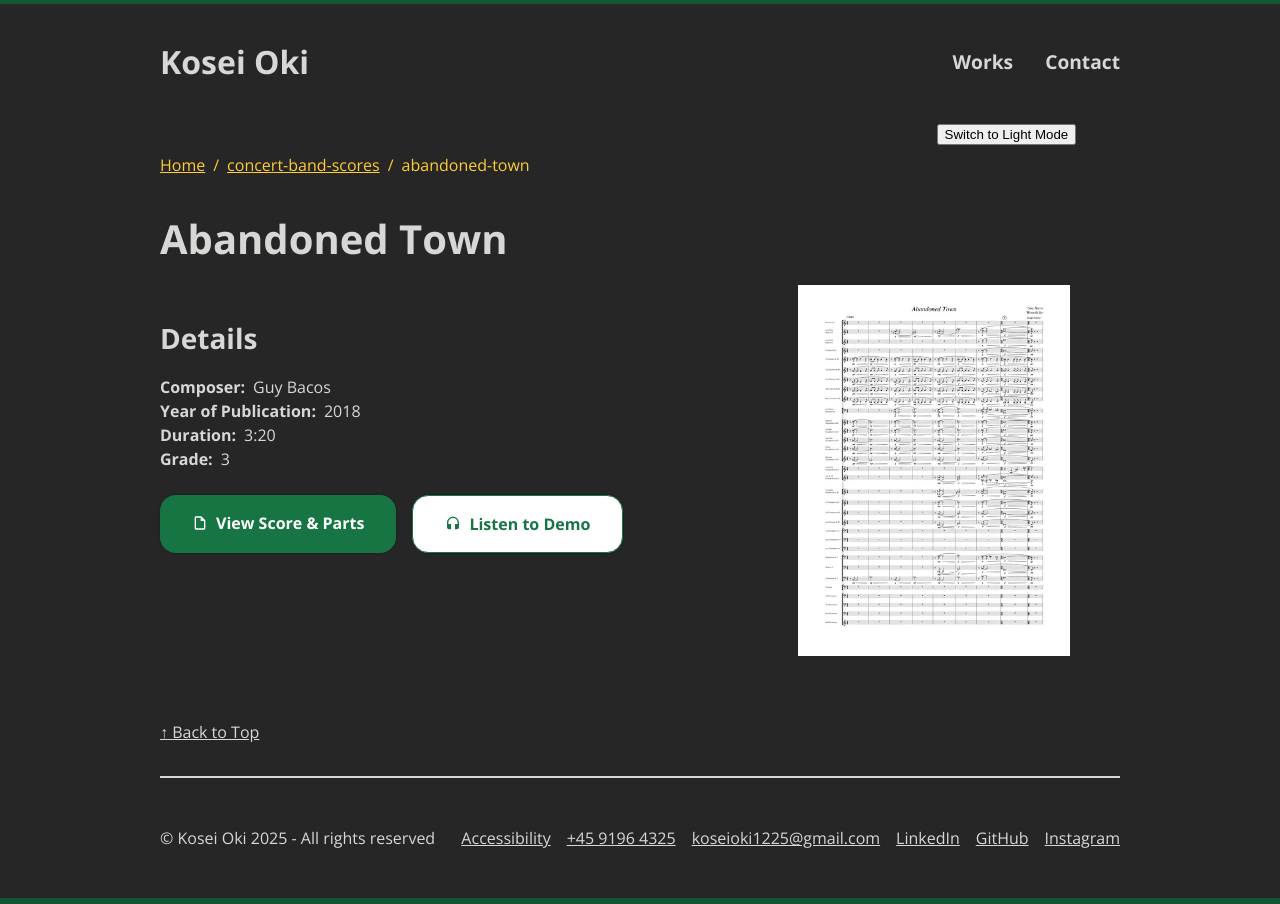
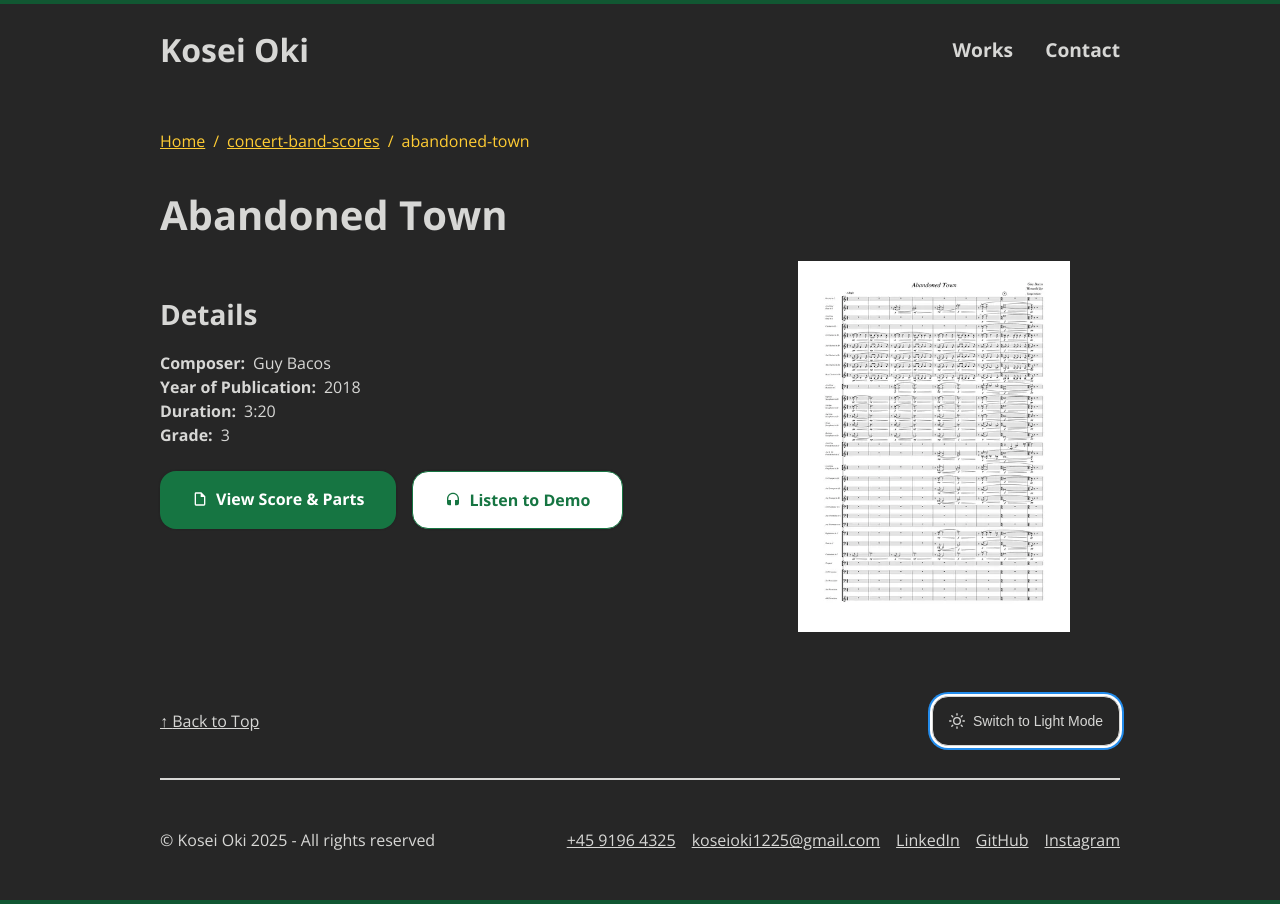
Before and after one commit to Koseioki/koseioki, a React (Vite) app: page /concert-band-scores/abandoned-town in a window 1280 px wide. Both pictures are taken after a click on the button "Switch to Dark Mode". Built offline with nearby package versions, Linux system fonts and the light colour scheme.

Commit message:
button functioning + deleted google analytics

```diff
--- a/index.html
+++ b/index.html
@@ -8,14 +8,14 @@ IAAP Certified Professionals in Accessibility Core Competencies (CPACC) certifie
 I also like fruits (strawberries and bananas).">
   <meta name="viewport" content="width=device-width, initial-scale=1.0" />
   <!-- Google Tag Manager -->
-  <script>(function (w, d, s, l, i) {
+  <!-- <script>(function (w, d, s, l, i) {
       w[l] = w[l] || []; w[l].push({
         'gtm.start':
           new Date().getTime(), event: 'gtm.js'
       }); var f = d.getElementsByTagName(s)[0],
         j = d.createElement(s), dl = l != 'dataLayer' ? '&l=' + l : ''; j.async = true; j.src =
           'https://www.googletagmanager.com/gtm.js?id=' + i + dl; f.parentNode.insertBefore(j, f);
-    })(window, document, 'script', 'dataLayer', 'GTM-WJCTJSQK');</script>
+    })(window, document, 'script', 'dataLayer', 'GTM-WJCTJSQK');</script> -->
   <!-- End Google Tag Manager -->
   <link rel="preconnect" href="https://fonts.googleapis.com">
   <link rel="preconnect" href="https://fonts.gstatic.com" crossorigin>
@@ -29,14 +29,13 @@ I also like fruits (strawberries and bananas).">
 <body>
   <div class="background">
     <!-- Google Tag Manager (noscript) -->
-    <noscript><iframe src="https://www.googletagmanager.com/ns.html?id=GTM-WJCTJSQK" height="0" width="0"
-        style="display:none;visibility:hidden"></iframe></noscript>
+    <!-- <noscript><iframe src="https://www.googletagmanager.com/ns.html?id=GTM-WJCTJSQK" height="0" width="0"
+        style="display:none;visibility:hidden"></iframe></noscript> -->
     <!-- End Google Tag Manager (noscript) -->
 
     <div id="root"></div>
   </div>
   <script type="module" src="/src/main.jsx"></script>
-  <!-- light/dark mode depending on the system -->
 
 </body>
 
--- a/src/App.jsx
+++ b/src/App.jsx
@@ -21,7 +21,7 @@ const App = () => {
       <Routes>
 
         <Route path="/" element={<Home />} />
-        <Route path="accessibility" element={<Accessibility />} />
+        {/* <Route path="accessibility" element={<Accessibility />} /> */}
         <Route path="/accessible-web-components" element={<AccessibleWebComponents />} />
         <Route path="/accessible-web-components/:slug" element={<ComponentDetail />} />
         <Route path="/ux-design-cases" element={<UXDesignCases />} />
--- a/src/components/Footer.css
+++ b/src/components/Footer.css
@@ -1,8 +1,4 @@
 footer {
-    /* background-color: var(--primary); */
-    /* border-top: 0.25rem solid var(--text-light); */
-
-    /* margin-top: 2rem; */
     padding-bottom: 3rem;
     border-bottom: 0.25rem solid var(--yellow);
 
@@ -16,7 +12,6 @@ footer {
     max-width: var(--page-width);
     margin: 0 auto;
     padding: 0 1rem;
-    /* color: var(--white); */
     display: flex;
     flex-wrap: wrap;
     justify-content: space-between;
@@ -28,6 +23,9 @@ footer {
     margin: 4rem auto 0 auto;
     max-width: var(--page-width);
     padding: 0 1rem;
+    display: flex;
+    justify-content: space-between;
+    align-items: center;
 }
 
 .back-to-top-container a {
--- a/src/components/Footer.jsx
+++ b/src/components/Footer.jsx
@@ -1,5 +1,6 @@
 import './Footer.css';
-import { NavLink } from "react-router-dom";
+// import { NavLink } from "react-router-dom";
+import ThemeSwitcher from './ThemeSwitcher';
 function Footer() {
   return (
     <>
@@ -26,6 +27,8 @@ function Footer() {
         >
           <span aria-hidden="true">↑ </span>Back to Top
         </a>
+        <ThemeSwitcher />
+
       </div>
 
       <footer>
@@ -34,27 +37,30 @@ function Footer() {
 
 
           <h2 className="sr-only">Site footer</h2>
+
+
           <p>© Kosei Oki 2025 - All rights reserved</p>
+
           <ul className="footer-links">
+            {/* <li>
+              <NavLink className="plain-link" to="/accessibility">Accessibility</NavLink>
+              </li> */}
             <li>
-              <NavLink className="plain-link" to="/accessibility">Accessibility</NavLink>
-              </li>
-            <li>
-              <a className="plain-link"href="tel:+45 9196 4325">+45 9196 4325</a>
+              <a className="plain-link" href="tel:+45 9196 4325">+45 9196 4325</a>
             </li>
             <li>
-              <a className="plain-link"href="mailto:koseioki1225@gmail.com">
+              <a className="plain-link" href="mailto:koseioki1225@gmail.com">
                 koseioki1225@gmail.com
               </a>
             </li>
             <li>
-              <a className="plain-link"href="https://www.linkedin.com/in/kosei-oki-340129234/">LinkedIn</a>
+              <a className="plain-link" href="https://www.linkedin.com/in/kosei-oki-340129234/">LinkedIn</a>
             </li>
             <li>
-              <a className="plain-link"href="https://github.com/Koseioki?tab=repositories">GitHub</a>
+              <a className="plain-link" href="https://github.com/Koseioki?tab=repositories">GitHub</a>
             </li>
             <li>
-              <a className="plain-link"href="https://www.instagram.com/koseioki1225/">Instagram</a>
+              <a className="plain-link" href="https://www.instagram.com/koseioki1225/">Instagram</a>
             </li>
 
           </ul>
--- a/src/components/Header.jsx
+++ b/src/components/Header.jsx
@@ -1,58 +1,13 @@
 import './Header.css';
 import { NavLink } from "react-router-dom";
 import { useLocation, useNavigate } from 'react-router-dom';
-import { useState, useEffect } from 'react';
+// import { useState, useEffect } from 'react';
+// import ThemeSwitcher from './ThemeSwitcher';
 
 function Header() {
   const location = useLocation();
   const navigate = useNavigate();
-  const [isDarkMode, setIsDarkMode] = useState(false);
-  const [isManuallySet, setIsManuallySet] = useState(false);
 
-  useEffect(() => {
-    // Check if user has a saved preference
-    const savedTheme = localStorage.getItem('darkMode');
-    const savedIsManual = localStorage.getItem('darkModeManual') === 'true';
-
-    if (savedTheme !== null) {
-      const isDark = savedTheme === 'true';
-      setIsDarkMode(isDark);
-      setIsManuallySet(savedIsManual);
-      document.body.classList.toggle('dark-mode', isDark);
-      return;
-    }
-
-    // No saved preference, use system preference
-    const darkModeQuery = window.matchMedia('(prefers-color-scheme: dark)');
-
-    function updateTheme(e) {
-      if (!isManuallySet) {
-        const isDark = e.matches;
-        setIsDarkMode(isDark);
-        document.body.classList.toggle('dark-mode', isDark);
-      }
-    }
-
-    // Apply initial theme
-    updateTheme(darkModeQuery);
-
-    // Listen for changes only if not manually set
-    if (!savedIsManual) {
-      darkModeQuery.addEventListener('change', updateTheme);
-      return () => darkModeQuery.removeEventListener('change', updateTheme);
-    }
-  }, [isManuallySet]);
-
-  const toggleDarkMode = () => {
-    const newMode = !isDarkMode;
-    setIsDarkMode(newMode);
-    setIsManuallySet(true);
-    document.body.classList.toggle('dark-mode', newMode);
-
-    // Save to localStorage
-    localStorage.setItem('darkMode', newMode.toString());
-    localStorage.setItem('darkModeManual', 'true');
-  };
 
   const handleClick = (e, hash) => {
     e.preventDefault();
@@ -110,10 +65,11 @@ function Header() {
               <li className="nav-item">
                 <NavLink to="/#contact" onClick={(e) => handleClick(e, '#contact')}>Contact</NavLink>
               </li>
+
             </ul>
-            <button onClick={toggleDarkMode}>
-              {isDarkMode ? 'Switch to Light Mode' : 'Switch to Dark Mode'}
-            </button>
+
+
+
           </nav>
         </div>
       </header>
--- /dev/null
+++ b/src/components/ThemeSwitcher.css
@@ -0,0 +1,32 @@
+button.theme-switcher{
+    background-color: var(--background);
+    color: var(--text);
+    border: none;
+    box-shadow: var(--drop-shadow);
+    font-size: 0.875rem;
+    border-radius: 1rem;
+    padding: 1rem;
+    cursor: pointer;
+    display: flex;
+    align-items: center;
+    gap: 0.5rem;
+}
+
+button.theme-switcher:hover {
+    background-color: var(--background-dark);
+}
+
+.dark-mode button.theme-switcher {
+    background-color: var(--text);
+    color: var(--text-light);
+    border: 0.0625rem solid var(--text-light);
+}
+
+.dark-mode button.theme-switcher:hover {
+    background-color: var(--text);
+}
+
+button.theme-switcher:focus {
+    outline: none;
+    box-shadow: var(--focus-indicator);
+}
--- /dev/null
+++ b/src/components/ThemeSwitcher.jsx
@@ -0,0 +1,85 @@
+import { useEffect, useState } from 'react';
+import './ThemeSwitcher.css';
+
+// Sun icon component
+const SunIcon = () => (
+    <svg width="16" height="16" viewBox="0 0 24 24" fill="none" xmlns="http://www.w3.org/2000/svg">
+        <circle cx="12" cy="12" r="5" stroke="currentColor" strokeWidth="2"/>
+        <path d="M12 1v2M12 21v2M4.22 4.22l1.42 1.42M18.36 18.36l1.42 1.42M1 12h2M21 12h2M4.22 19.78l1.42-1.42M18.36 5.64l1.42-1.42" stroke="currentColor" strokeWidth="2" strokeLinecap="round"/>
+    </svg>
+);
+
+// Moon icon component
+const MoonIcon = () => (
+    <svg width="16" height="16" viewBox="0 0 24 24" fill="none" xmlns="http://www.w3.org/2000/svg">
+        <path d="M21 12.79A9 9 0 1 1 11.21 3 7 7 0 0 0 21 12.79z" stroke="currentColor" strokeWidth="2" strokeLinecap="round" strokeLinejoin="round"/>
+    </svg>
+);
+
+function ThemeSwitcher() {
+
+    const [isDarkMode, setIsDarkMode] = useState(false);
+    const [isManuallySet, setIsManuallySet] = useState(false);
+
+    useEffect(() => {
+        // Check if user has a saved preference
+        const savedTheme = localStorage.getItem('darkMode');
+        const savedIsManual = localStorage.getItem('darkModeManual') === 'true';
+
+        if (savedTheme !== null) {
+            const isDark = savedTheme === 'true';
+            setIsDarkMode(isDark);
+            setIsManuallySet(savedIsManual);
+            document.body.classList.toggle('dark-mode', isDark);
+            return;
+        }
+
+        // No saved preference, use system preference
+        const darkModeQuery = window.matchMedia('(prefers-color-scheme: dark)');
+
+        function updateTheme(e) {
+            if (!isManuallySet) {
+                const isDark = e.matches;
+                setIsDarkMode(isDark);
+                document.body.classList.toggle('dark-mode', isDark);
+            }
+        }
+
+        // Apply initial theme
+        updateTheme(darkModeQuery);
+
+        // Listen for changes only if not manually set
+        if (!savedIsManual) {
+            darkModeQuery.addEventListener('change', updateTheme);
+            return () => darkModeQuery.removeEventListener('change', updateTheme);
+        }
+    }, [isManuallySet]);
+
+    const toggleDarkMode = () => {
+        const newMode = !isDarkMode;
+        setIsDarkMode(newMode);
+        setIsManuallySet(true);
+        document.body.classList.toggle('dark-mode', newMode);
+
+        // Save to localStorage
+        localStorage.setItem('darkMode', newMode.toString());
+        localStorage.setItem('darkModeManual', 'true');
+    };
+    return (
+
+
+        <button className="theme-switcher" onClick={toggleDarkMode}>
+            {isDarkMode ? (
+                <>
+                    <SunIcon /> Switch to Light Mode
+                </>
+            ) : (
+                <>
+                    <MoonIcon /> Switch to Dark Mode
+                </>
+            )}
+        </button>
+    )
+}
+
+export default ThemeSwitcher;
```
Also changed, not shown: src/index.css (+7 -18 lines).
